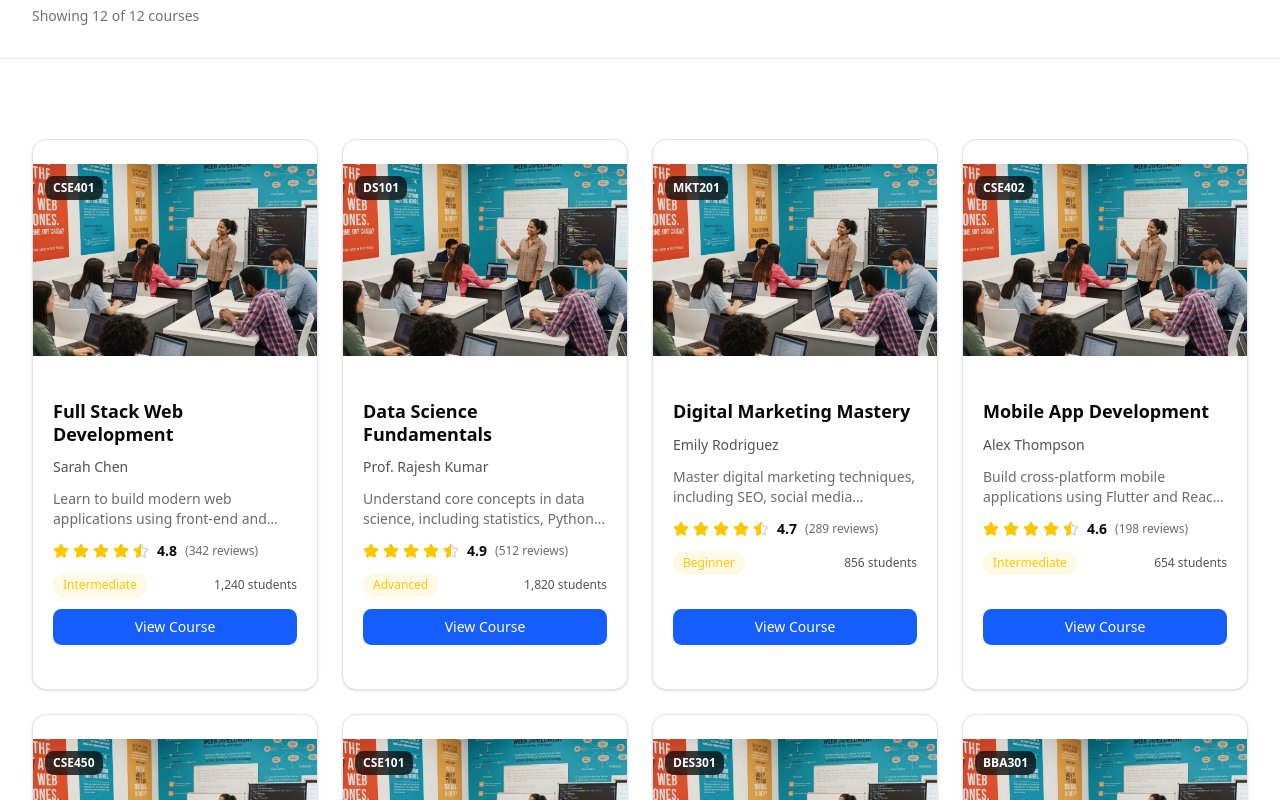
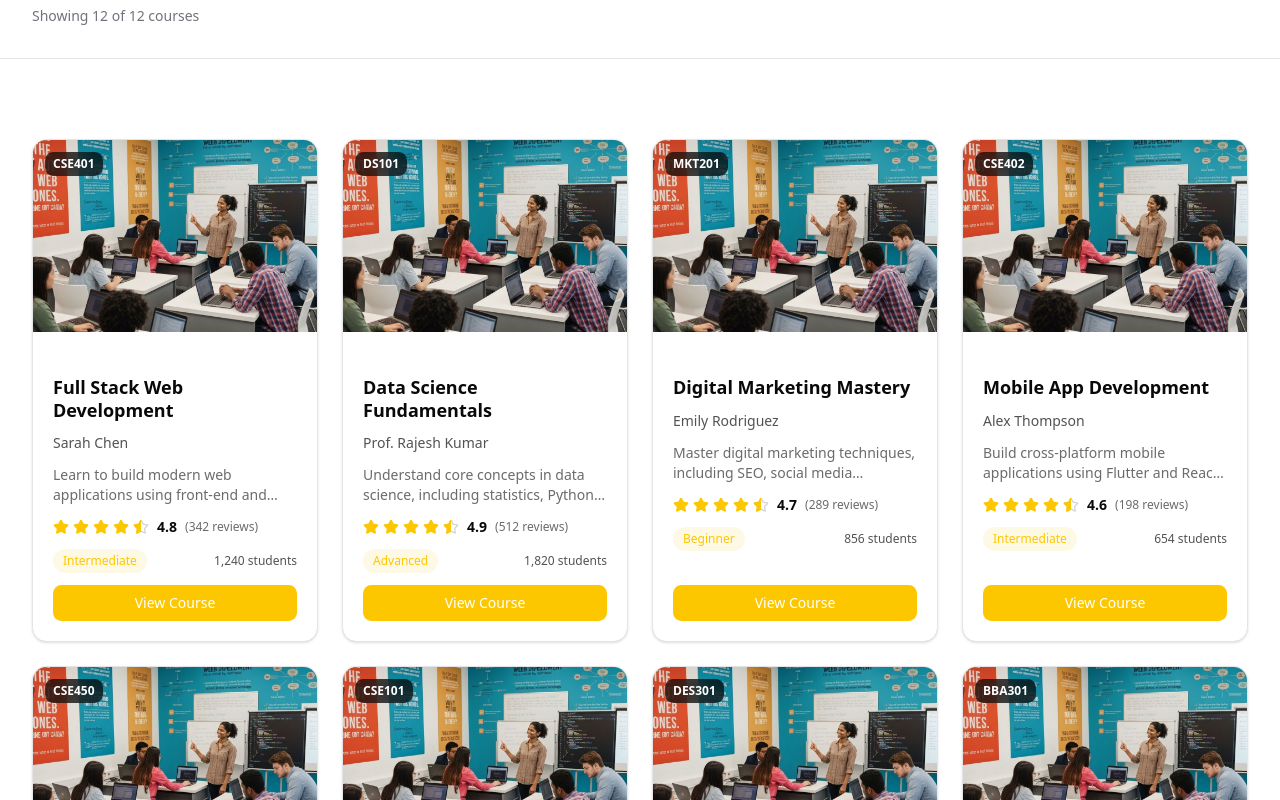
Before and after one commit to pronoy656/peer-path, a Next.js app: page /courses in a window 1280 px wide. Shown: the part 400-1200 px from the top of the page. Built offline with nearby package versions, Linux system fonts and the light colour scheme.

Commit message:
button design updated

```diff
--- a/app/(allUser)/courses/CourseCard.tsx
+++ b/app/(allUser)/courses/CourseCard.tsx
@@ -25,7 +25,7 @@ export default function CourseCard({ course }: { course: Course }) {
 
   return (
     <Link href={`/courses/${course.id}`}>
-      <Card className="hover:shadow-xl transition-all hover:scale-105 overflow-hidden cursor-pointer flex flex-col h-full rounded-xl border">
+      <Card className="hover:shadow-xl transition-all hover:scale-105 overflow-hidden cursor-pointer flex flex-col h-full rounded-xl border -py-6">
         {/* Course Image */}
         <div className="relative w-full h-48 bg-gradient-to-b from-primary/20 to-primary/5">
           <Image
@@ -98,7 +98,7 @@ export default function CourseCard({ course }: { course: Course }) {
           </div>
 
           {/* CTA Button */}
-          <Button className="w-full mt-auto bg-blue-600 hover:bg-blue-700 text-white font-medium">
+          <Button className="w-full mt-auto bg-primary text-white font-medium">
             View Course
           </Button>
         </div>
```
